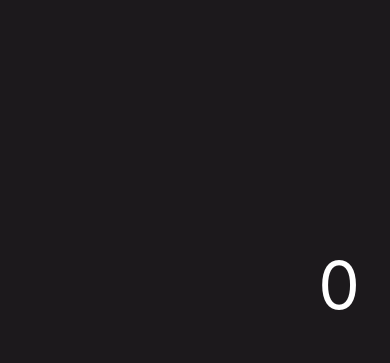
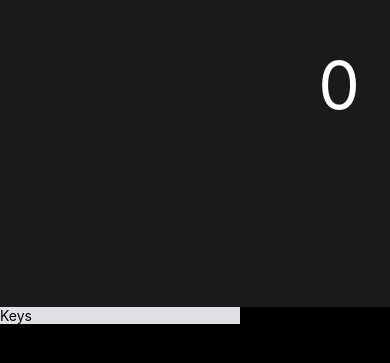
Before and after one commit to hungnm11/ReactNativeCalculator, a React Native app: screen / in a window 390 px wide. Shown: the part 137-500 px from the top of the page. Built offline with nearby package versions, Linux system fonts and the light colour scheme; what react-native would draw is missing.

Commit message:
update code

```diff
--- a/src/components/App/App.js
+++ b/src/components/App/App.js
@@ -27,6 +27,7 @@
 import Calculator from '../Calculator';
 
 const App: () => React$Node = () => {
+  console.log('React$Node ====>')
   return (
     <>
       <StatusBar barStyle="dark-content" />
--- a/src/components/Calculator/index.js
+++ b/src/components/Calculator/index.js
@@ -1,6 +1,7 @@
 import React, { Component } from 'react';
 import { View, Text, StyleSheet } from 'react-native';
 import CalculatorDisplay from '../CalculatorDisplay';
+import DigitKey from '../DigitKey';
 
 class Calculator extends Component {
 	constructor(props, context) {
@@ -15,9 +16,17 @@
 	}
 	render() {
 		const { displayValue } = this.state;
+
 		return (
 			<View style={calculatorStyles.root}>
 				<CalculatorDisplay value={displayValue} />
+				<View style={calculatorStyles.keypad} >
+					<View style={calculatorStyles.inputKeys} >
+						<View style={calculatorStyles.digitKeys}>
+							<DigitKey />
+						</View>
+					</View>
+				</View>
 			</View>
 		);
 	}
@@ -29,7 +38,22 @@
 		height: '100%',
 		backgroundColor: 'black',
 		// boxShadow: '0px 0px 20px 0px #aaa'
-	}
+	},
+	keypad: {
+		height: 400,
+		flexDirection: 'row'
+	},
+	inputKeys: {
+		width: 240
+	},
+	digitKeys: {
+		backgroundColor: '#e0e0e7',
+		flexDirection: 'row',
+		flexWrap: 'wrap-reverse'
+	},
+	digitKeyText: {
+		fontSize: 32
+	},
 });
 
 
--- /dev/null
+++ b/src/components/CalculatorKey/index.js
@@ -0,0 +1,42 @@
+import React, { Component } from 'react';
+import {
+	TouchableHighlight,
+	Text,
+	StyleSheet
+} from 'react-native';
+
+class CalculatorKey extends Component {
+
+	render() {
+
+		return (
+			<TouchableHighlight
+				accessibilityRole="button"
+				// onPress={}
+				// style={[calculatorKeyStyles.root]}
+			>
+				<Text>Keys</Text>
+			</TouchableHighlight>
+		);
+	}
+};
+
+const calculatorKeyStyles = StyleSheet.create({
+	root: {
+		width: 80,
+		height: 80,
+		borderTopWidth: 1,
+		borderTopColor: '#777',
+		// borderTopStyle: 'solid',
+		borderRightWidth: 1,
+		borderRightColor: '#666',
+		// borderTopStyle: 'solid',
+		// outline: 'none'
+	},
+	text: {
+		lineHeight: 80,
+		textAlign: 'center'
+	}
+})
+
+export default CalculatorKey;
--- /dev/null
+++ b/src/components/DigitKey/index.js
@@ -0,0 +1,26 @@
+import React, { Component } from 'react';
+import { View, Text } from 'react-native';
+import CalculatorKey from '../CalculatorKey';
+
+class DigitKey extends Component {
+
+	inputDigit(digit) {
+		const {} = this.state;
+	}
+
+	render() {
+		return (
+			<CalculatorKey />
+		);
+	}
+}
+
+// const calculatorStyles = StyleSheet.create({
+// 	digitKeys: {
+// 		backgroundColor: '#e0e0e7',
+// 		flexDirection: 'row',
+// 		flexWrap: 'wrap-reverse'
+// 	},
+// });
+
+export default DigitKey;
```
Also changed, not shown: 1 other file (tests, documents, lock files or other folders).
